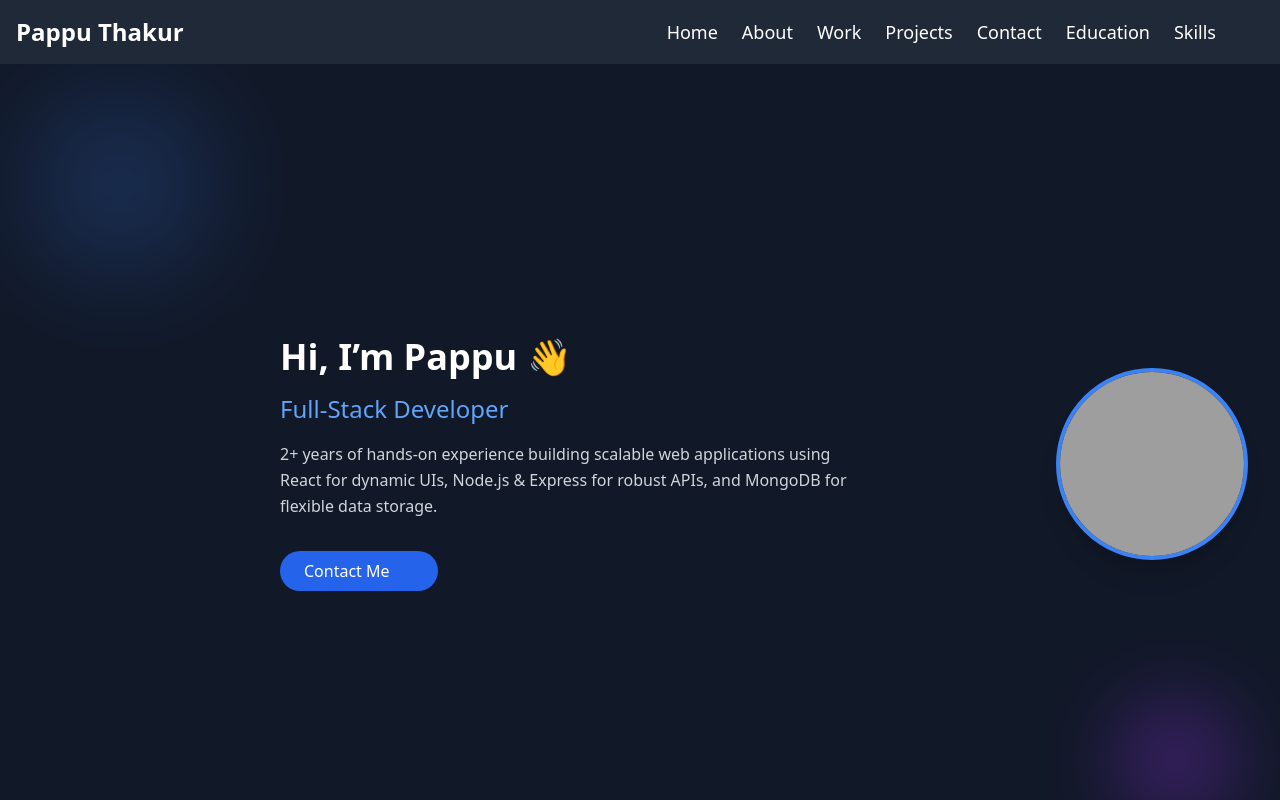
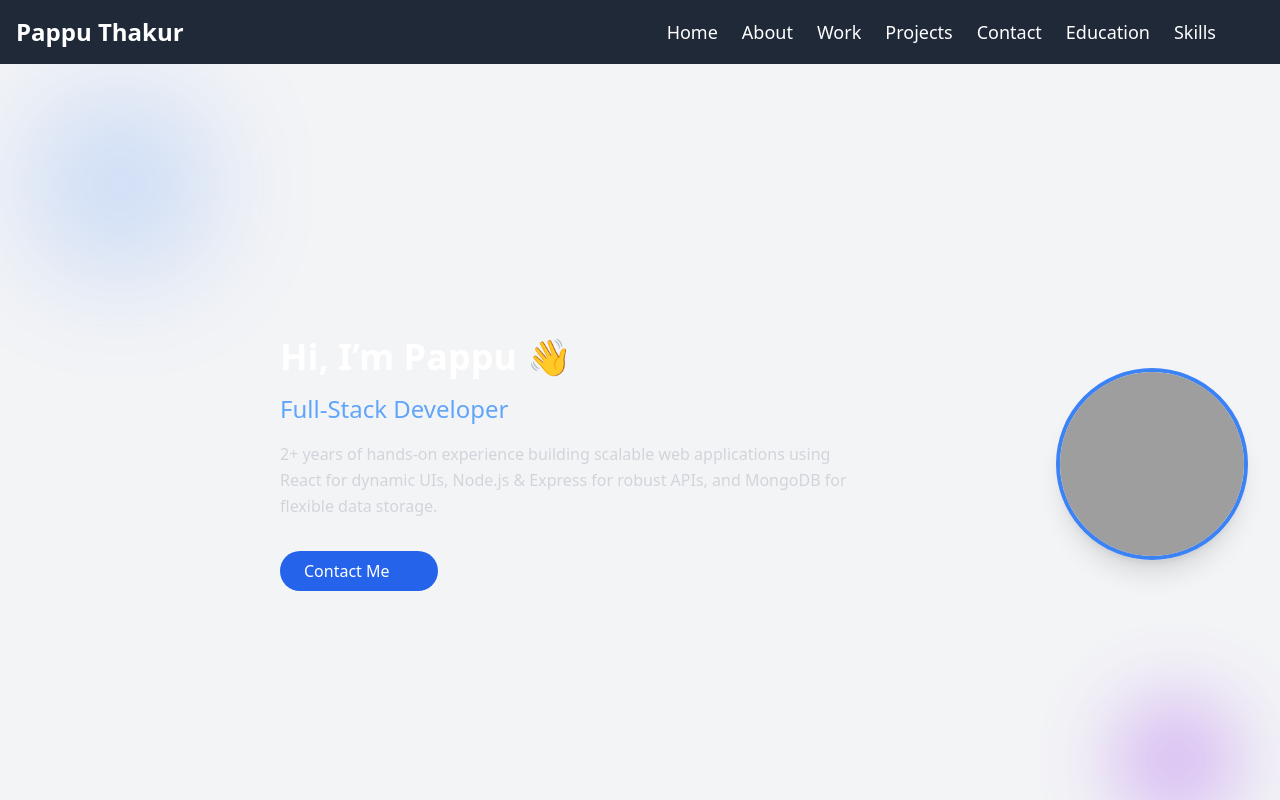
Before and after one commit to rbnpappu/portfolio, a React (Vite) app: page / in a window 1280 px wide. Shown: the top 800 px of the page. Built offline with nearby package versions, Linux system fonts and the light colour scheme; grey boxes are pictures that could not be loaded; some icons are missing.

Commit message:
fix the chnages

```diff
--- a/src/components/HeroSection.jsx
+++ b/src/components/HeroSection.jsx
@@ -15,7 +15,7 @@ const HeroSection = () => {
 
 
   return (
-    <section className="relative w-full min-h-screen bg-gray-900 text-white flex flex-col lg:flex-row items-center justify-between p-8 overflow-hidden">
+    <section className="relative w-full min-h-screen  text-white flex flex-col lg:flex-row items-center justify-between p-8 overflow-hidden">
       {/* Decorative Circles */}
       <div className="absolute top-10 left-10 w-40 h-40 bg-blue-500 rounded-full blur-3xl opacity-30 z-0"></div>
       <div className="absolute bottom-10 right-10 w-32 h-32 bg-purple-600 rounded-full blur-2xl opacity-30 z-0"></div>
```
